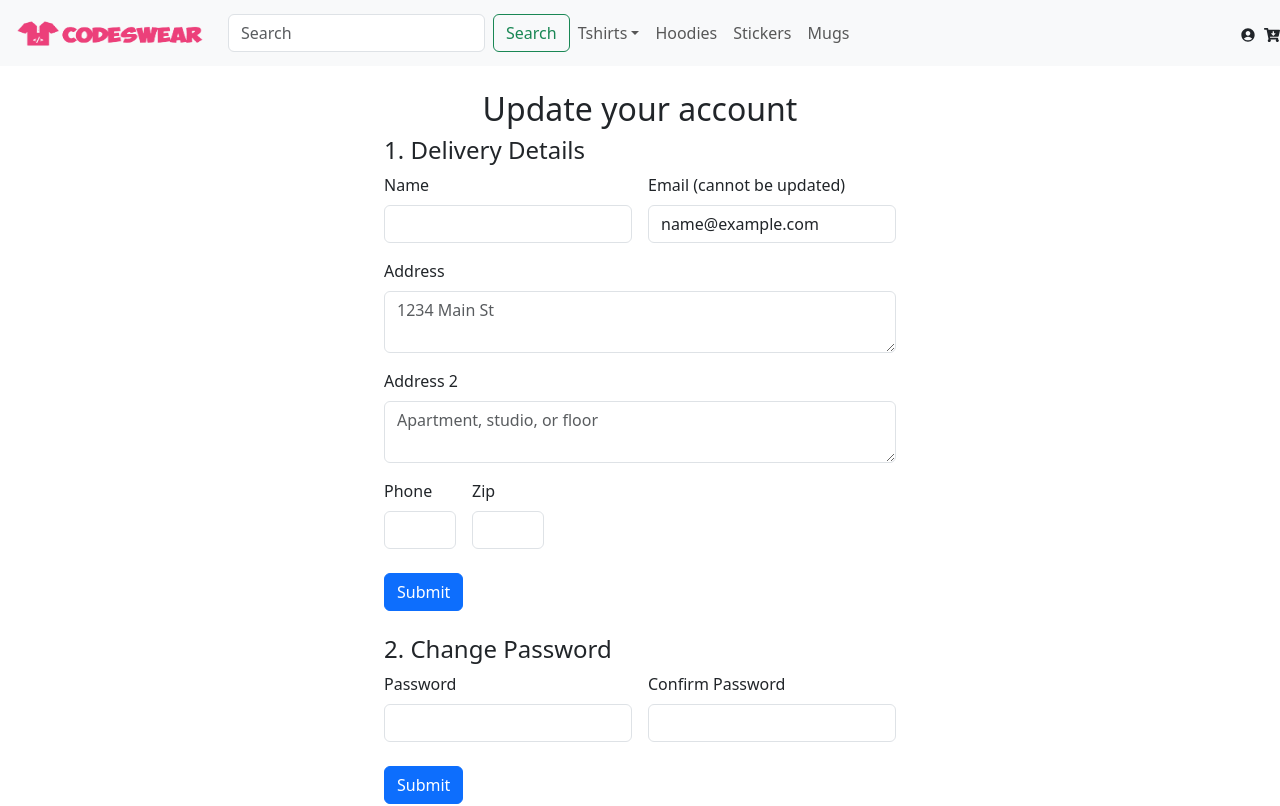
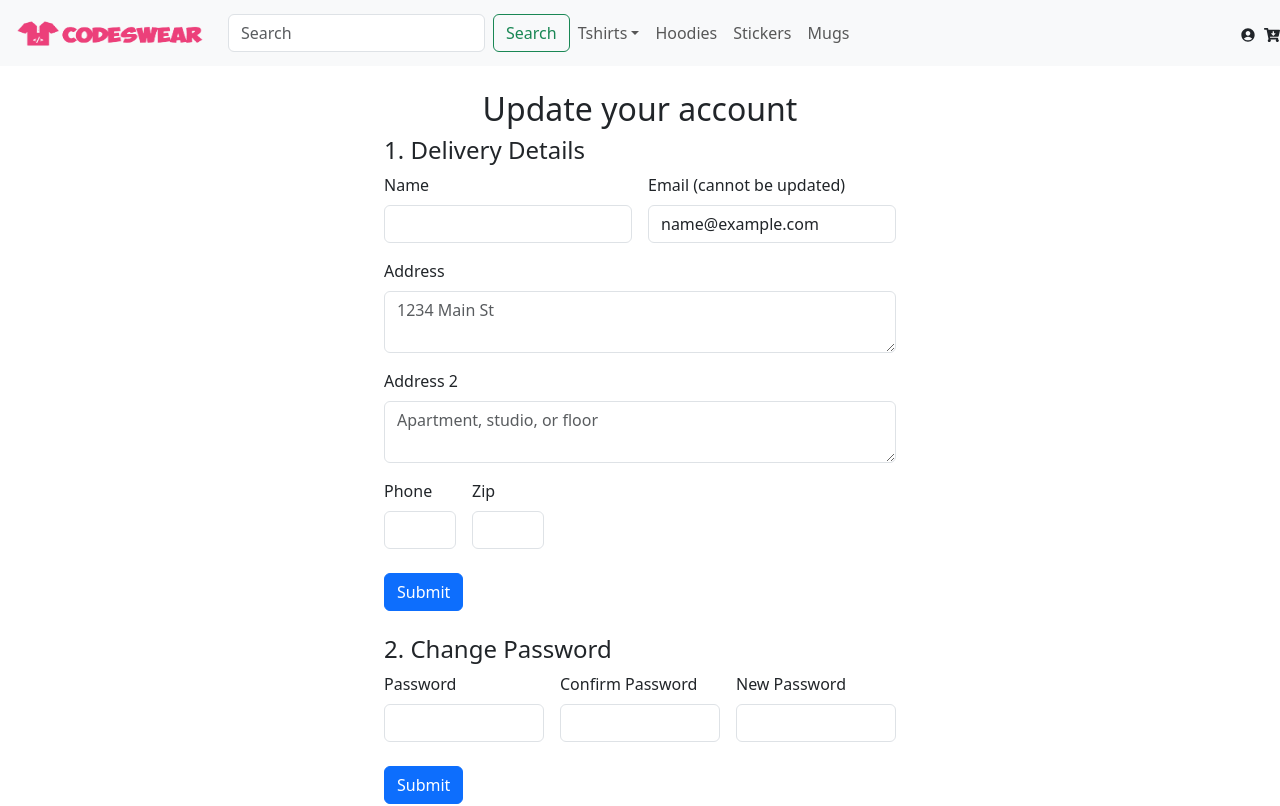
Before and after one commit to Saini-Gaurav/codeswear-nextjs, a Next.js app: page /myaccount in a window 1280 px wide. Shown: the top 806 px of the page. Built offline with nearby package versions, Linux system fonts and the light colour scheme; no server answers; sample sign-in values are in the browser's storage.

Commit message:
Forget Password completed

```diff
--- a/pages/api/updatepassword.js
+++ b/pages/api/updatepassword.js
@@ -7,22 +7,24 @@ const handler = async (req, res) => {
   if (req.method == "POST") {
     let token = req.body.token;
     let user = jsonwebtoken.verify(token, process.env.JWT_SECRET);
-    const bytes = CryptoJS.AES.decrypt(user.password, process.env.AES_SECRET);
+    let dbuser = await User.findOne({email: user.email})
+    const bytes = CryptoJS.AES.decrypt(dbuser.password, process.env.AES_SECRET);
     let decreptedPass = bytes.toString(CryptoJS.enc.Utf8);
     if (
       decreptedPass == req.body.password &&
-      req.body.password == req.body.cpassword
+      req.body.npassword == req.body.cpassword
     ) {
       let dbuser = await User.findOneAndUpdate(
         { email: user.email },
         {
           password: CryptoJS.AES.encrypt(
-            req.body.password,
+            req.body.cpassword,
             process.env.AES_SECRET
           ).toString(),
         }
       );
       res.status(200).json({ success: true });
+      return
     }
   } else {
     res.status(400).json({ error: "error" });
--- a/pages/myaccount.js
+++ b/pages/myaccount.js
@@ -7,11 +7,12 @@ const MyAccount = () => {
   const [name, setName] = useState();
   const [email, setEmail] = useState();
   const [phone, setPhone] = useState();
-  const [address, setAddress] = useState('');
+  const [address, setAddress] = useState();
   const [pincode, setPincode] = useState();
   const [user, setUser] = useState({ value: null });
   const [password, setPassword] = useState();
   const [cpassword, setCpassword] = useState();
+  const [npassword, setNpassword] = useState();
 
   const router = useRouter();
   useEffect(() => {
@@ -79,7 +80,9 @@ const MyAccount = () => {
   };
 
   const handlePasswordSubmit = async () => {
-    let data = { token: user.token, password, cpassword };
+    let res;
+    if(npassword == cpassword){}
+    let data = { token: user.token, password, cpassword, npassword };
     try {
       let a = await fetch(`${process.env.NEXT_PUBLIC_HOST}/api/updatepassword`, {
         method: "POST", // or 'PUT'
@@ -89,8 +92,8 @@ const MyAccount = () => {
         body: JSON.stringify(data),
       });
 
-      let res = await a.json();
-      // console.log(res);
+      res = await a.json();
+      console.log(data);
       if(res.success){
       toast.success("Successfully Updated Password", {
         position: "top-left",
@@ -116,24 +119,30 @@ const MyAccount = () => {
       });
 
     }
-    } catch (error) {
+    setPassword('');
+    setCpassword('');
+    setNpassword('');
+    }
+   catch (error) {
       console.error("Error:", error);
     }
   };
 
   const handleChange = async (e) => {
-    if (e.target.name == "name") {
+    if (e.target.name === "name") {
       setName(e.target.value);
-    } else if (e.target.name == "phone") {
+    } else if (e.target.name === "phone") {
       setPhone(e.target.value);
-    } else if (e.target.name == "address") {
+    } else if (e.target.name === "address") {
       setAddress(e.target.value);
-    } else if (e.target.name == "pincode") {
+    } else if (e.target.name === "pincode") {
       setPincode(e.target.value);
-    } else if (e.target.name == "password") {
+    } else if (e.target.name === "password") {
       setPassword(e.target.value);
-    } else if (e.target.name == "cpassword") {
+    } else if (e.target.name === "cpassword") {
       setCpassword(e.target.value);
+    } else if (e.target.name === "npassword") {
+      setNpassword(e.target.value);
     }
   };
   return (
@@ -164,6 +173,7 @@ const MyAccount = () => {
             type="text"
             className="form-control"
             id="name"
+            name="name"
           />
         </div>
         <div className="col-md-6">
@@ -199,6 +209,7 @@ const MyAccount = () => {
             className="form-control"
             id="inputAddress"
             placeholder="1234 Main St"
+            name="address"
           />
         </div>
         <div className="col-12">
@@ -222,10 +233,11 @@ const MyAccount = () => {
             type="phone"
             className="form-control"
             id="phone"
+            name="phone"
           />
         </div>
         <div className="col-md-2">
-          <label htmlFor="inputZip" className="form-label">
+          <label htmlFor="pincode" className="form-label">
             Zip
           </label>
           <input
@@ -233,7 +245,8 @@ const MyAccount = () => {
             value={pincode}
             type="text"
             className="form-control"
-            id="inputZip"
+            id="pincode"
+            name="pincode"
           />
         </div>
       </form>
@@ -246,7 +259,7 @@ const MyAccount = () => {
       </button>
       <h4>2. Change Password</h4>
       <form className="row g-3">
-        <div className="col-md-6">
+        <div className="col-md-4">
           <label htmlFor="password" className="form-label">
             Password
           </label>
@@ -256,9 +269,10 @@ const MyAccount = () => {
             type="password"
             className="form-control"
             id="password"
+            name="password"
           />
         </div>
-        <div className="col-md-6">
+        <div className="col-md-4">
           <label htmlFor="cpassword" className="form-label">
             Confirm Password
           </label>
@@ -268,6 +282,20 @@ const MyAccount = () => {
             type="password"
             className="form-control"
             id="cpassword"
+            name="cpassword"
+          />
+        </div>
+        <div className="col-md-4">
+          <label htmlFor="npassword" className="form-label">
+            New Password
+          </label>
+          <input
+            onChange={handleChange}
+            value={npassword}
+            type="password"
+            className="form-control"
+            id="npassword"
+            name="npassword"
           />
         </div>
       </form>
```
Also changed, not shown: pages/checkout.js (+4 -4 lines).
